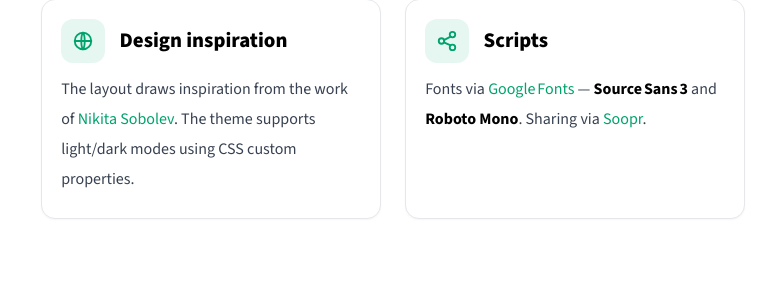
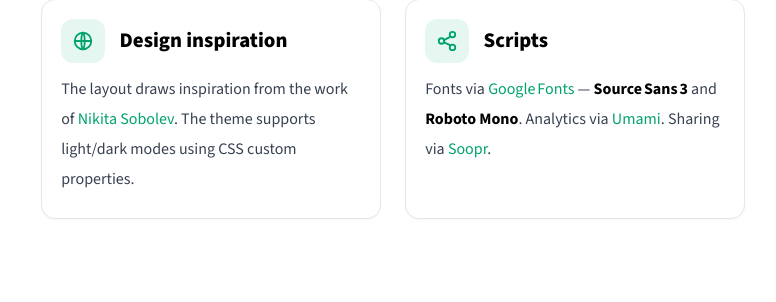
Before and after one commit to talkxo/rishiraj-blog-machine, a Jekyll site: the page built from _pages/colophon.md, in a window 1280 px wide. Shown: the part 1072-1374 px from the top of the page, without its empty margins (247-1023 px from the left). Built offline with Jekyll 4.4.1, drawn with Linux system fonts in a browser that asks for light colours.

Commit message:
Add Umami analytics script in head; note Umami on Colophon

```diff
--- a/_includes/head.html
+++ b/_includes/head.html
@@ -661,5 +661,8 @@
       }
     })();
   </script>
+
+  <!-- Analytics -->
+  <script defer src="https://cloud.umami.is/script.js" data-website-id="68611632-aaf7-4a9a-8d24-e808927acf86"></script>
   <!-- End of head -->
 </head>
--- a/_pages/colophon.md
+++ b/_pages/colophon.md
@@ -50,6 +50,6 @@
       <div class="c-card__icon">{% include icon.html name="share" %}</div>
       <h3>Scripts</h3>
     </div>
-    <p>Fonts via <a href="https://fonts.google.com/" target="_blank" rel="noopener">Google Fonts</a> — <strong>Source Sans 3</strong> and <strong>Roboto Mono</strong>. Sharing via <a href="https://www.soopr.co/" target="_blank" rel="noopener">Soopr</a>.</p>
+    <p>Fonts via <a href="https://fonts.google.com/" target="_blank" rel="noopener">Google Fonts</a> — <strong>Source Sans 3</strong> and <strong>Roboto Mono</strong>. Analytics via <a href="https://umami.is/" target="_blank" rel="noopener">Umami</a>. Sharing via <a href="https://www.soopr.co/" target="_blank" rel="noopener">Soopr</a>.</p>
   </article>
 </section>
```
